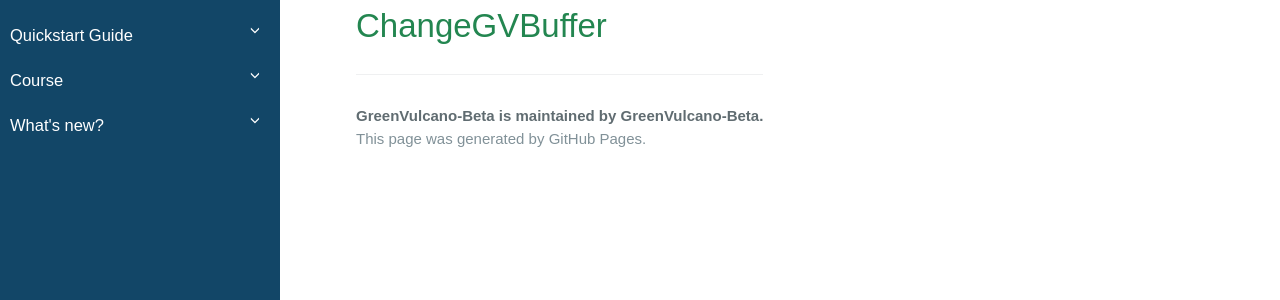
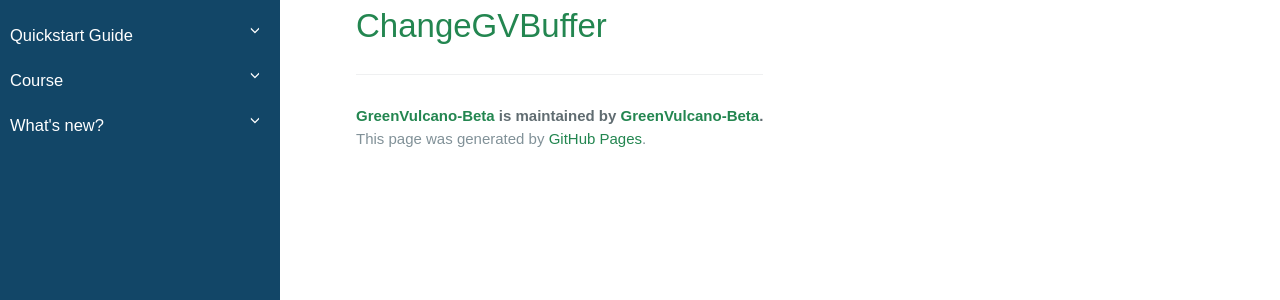
Before and after one commit to dianamw/GreenVulcano-Beta, a Jekyll site: the page built from nodes/ChangeGVBuffer.md, in a window 1280 px wide. Shown: the part 244-544 px from the top of the page. Built offline with Jekyll 4.4.1, drawn with Linux system fonts in a browser that asks for light colours; our own code applies the rules of GitHub Pages for plain Markdown files; the repository's description, which GitHub fills in, is left out.

Commit message:
Update style.scss

```diff
--- a/assets/css/style.scss
+++ b/assets/css/style.scss
@@ -13,7 +13,6 @@
   }
 
 a, a:hover, a:focus {
-    color: inherit;
     text-decoration: none;
     transition: all 0.3s;
 }
```
